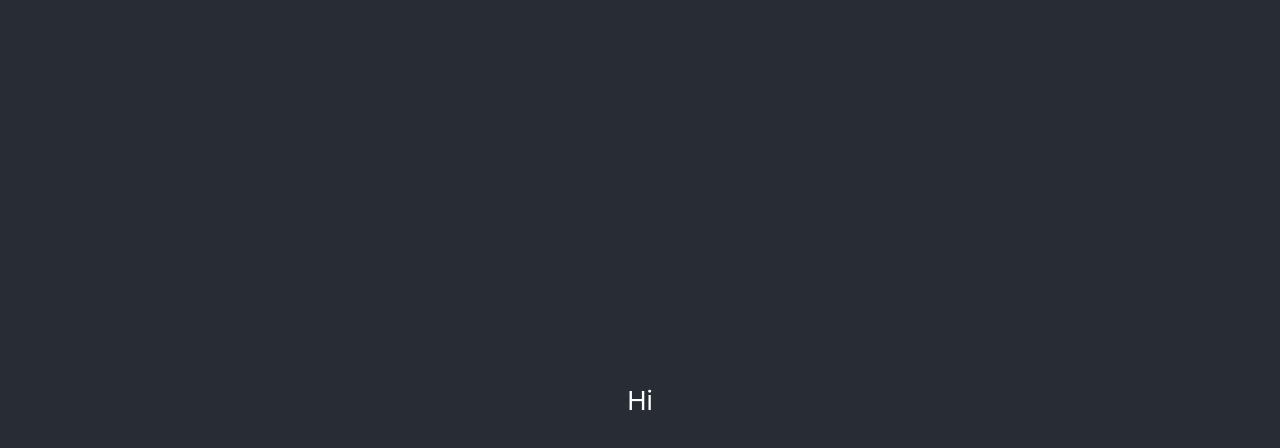
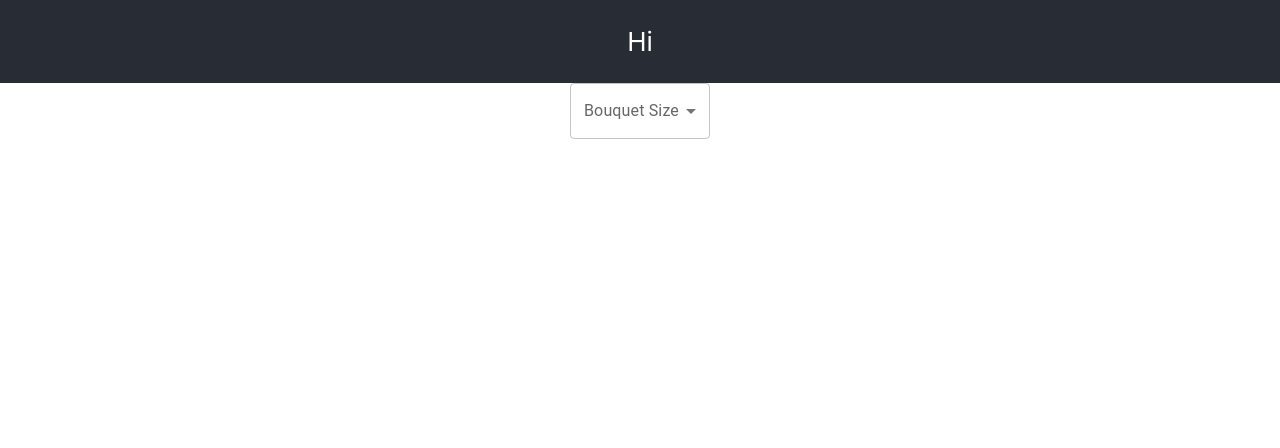
Before and after one commit to 394-w24/BloomCraft2, a React (Vite) app: page / in a window 1280 px wide. Shown: the top 448 px of the page. Built offline with nearby package versions, Linux system fonts and the light colour scheme.

Commit message:
added bouquet  size and a start to for loop architecture

```diff
--- a/src/App.css
+++ b/src/App.css
@@ -15,7 +15,7 @@
 
 .App-header {
   background-color: #282c34;
-  min-height: 100vh;
+  min-height: 5vh;
   display: flex;
   flex-direction: column;
   align-items: center;
--- a/src/App.jsx
+++ b/src/App.jsx
@@ -2,9 +2,19 @@ import { useState } from 'react';
 import logo from './logo.svg';
 import './App.css';
 import Container from '@mui/material/Container';
+import FlowerSelect from './components/FlowerSelect';
+import BouquetSize from './components/BouquetSize';
 
 const App = () => {
   const [count, setCount] = useState(0);
+  const [bouquetSize, setBouquetSize] = useState('');
+  let focalFlowers = [];
+
+  const focalNumber = (num) => {
+    for (let i = 0; i < num; i++) {
+      focalFlowers.push(<FlowerSelect someListOfFlowers={["Rose", "Daisy", "Tulip", "Sunflower"]} />)
+    }
+  }
 
   return (
     <div className="App">
@@ -12,6 +22,22 @@ const App = () => {
 
         <p>Hi</p>
       </header>
+      <BouquetSize bouquetSize={bouquetSize} setBouquetSize={setBouquetSize} />
+
+      {bouquetSize && <p>Focal</p>}
+      {bouquetSize === "Small" &&
+      <div>
+        {focalNumber(3)}
+        {focalFlowers.map((flower, index) => {
+          return <div key={index}>{flower}</div>
+        })}
+        {console.log(focalFlowers)}
+      </div>
+      }
+
+
+      {/* <FlowerSelect someListOfFlowers={["Rose", "Daisy", "Tulip", "Sunflower"]} /> */}
+
     </div>
   );
 };
--- /dev/null
+++ b/src/components/BouquetSize.jsx
@@ -0,0 +1,34 @@
+import React, { useState } from 'react';
+import Box from '@mui/material/Box';
+import InputLabel from '@mui/material/InputLabel';
+import MenuItem from '@mui/material/MenuItem';
+import FormControl from '@mui/material/FormControl';
+import Select from '@mui/material/Select';
+import FlowerSelect from './FlowerSelect';
+// import Container from '@mui/material/Container'
+
+export default function BouquetSize({ bouquetSize, setBouquetSize }) {
+
+    const handleChange = (event) => {
+        setBouquetSize(event.target.value);
+    };
+
+    return (
+        <Box sx={{ display: "flex", justifyContent: "center" }}>
+            <FormControl sx={{ minWidth: 140 }} >
+                <InputLabel id="demo-simple-select-label">Bouquet Size</InputLabel>
+                <Select
+                    labelId="demo-simple-select-label"
+                    id="demo-simple-select"
+                    value={bouquetSize ? bouquetSize : ''}
+                    label="Bouquet Size"
+                    onChange={handleChange}
+                >
+                    <MenuItem value={"Small"}>Small</MenuItem>
+                    <MenuItem value={"Medium"}>Medium</MenuItem>
+                    <MenuItem value={"Large"}>Large</MenuItem>
+                </Select>
+            </FormControl>
+        </Box>
+    );
+}
--- a/src/components/FlowerSelect.jsx
+++ b/src/components/FlowerSelect.jsx
@@ -13,9 +13,10 @@ export default function FlowerSelect({someListOfFlowers}) {
     setFlower(event.target.value);
   };
 
+
   return (
-    <Box sx={{ minWidth: 120, display: "flex", justifyContent: "center"}}>
-      <FormControl >
+    <Box sx={{ display: "flex", justifyContent: "center"}}>
+      <FormControl sx={{minWidth: 120}} >
         <InputLabel id="demo-simple-select-label">Flower</InputLabel>
         <Select
           labelId="demo-simple-select-label"
@@ -24,9 +25,9 @@ export default function FlowerSelect({someListOfFlowers}) {
           label="Flower"
           onChange={handleChange}
         >
-          <MenuItem value={10}>Ten</MenuItem>
-          <MenuItem value={20}>Twenty</MenuItem>
-          <MenuItem value={30}>Thirty</MenuItem>
+          {someListOfFlowers.map((flower, index) => {
+            return <MenuItem key={index} value={flower}>{flower}</MenuItem>
+          })}
         </Select>
       </FormControl>
     </Box>
```
